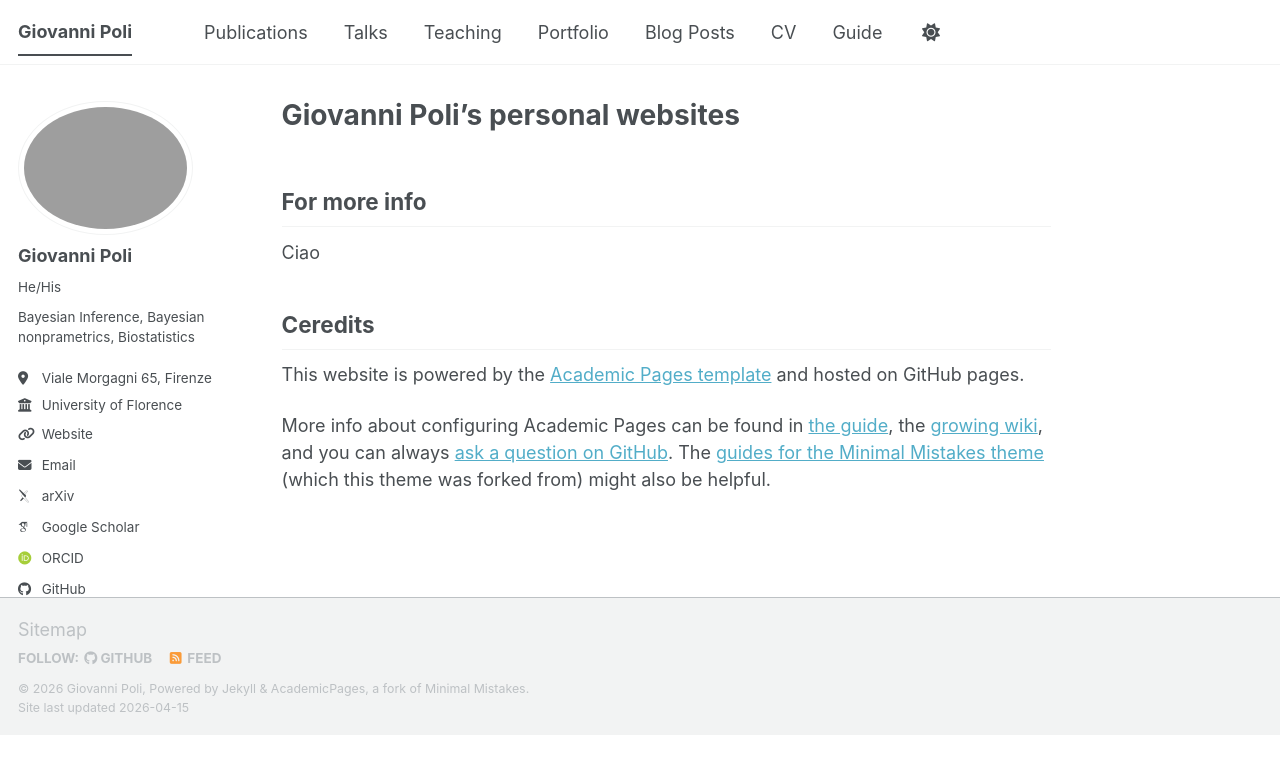
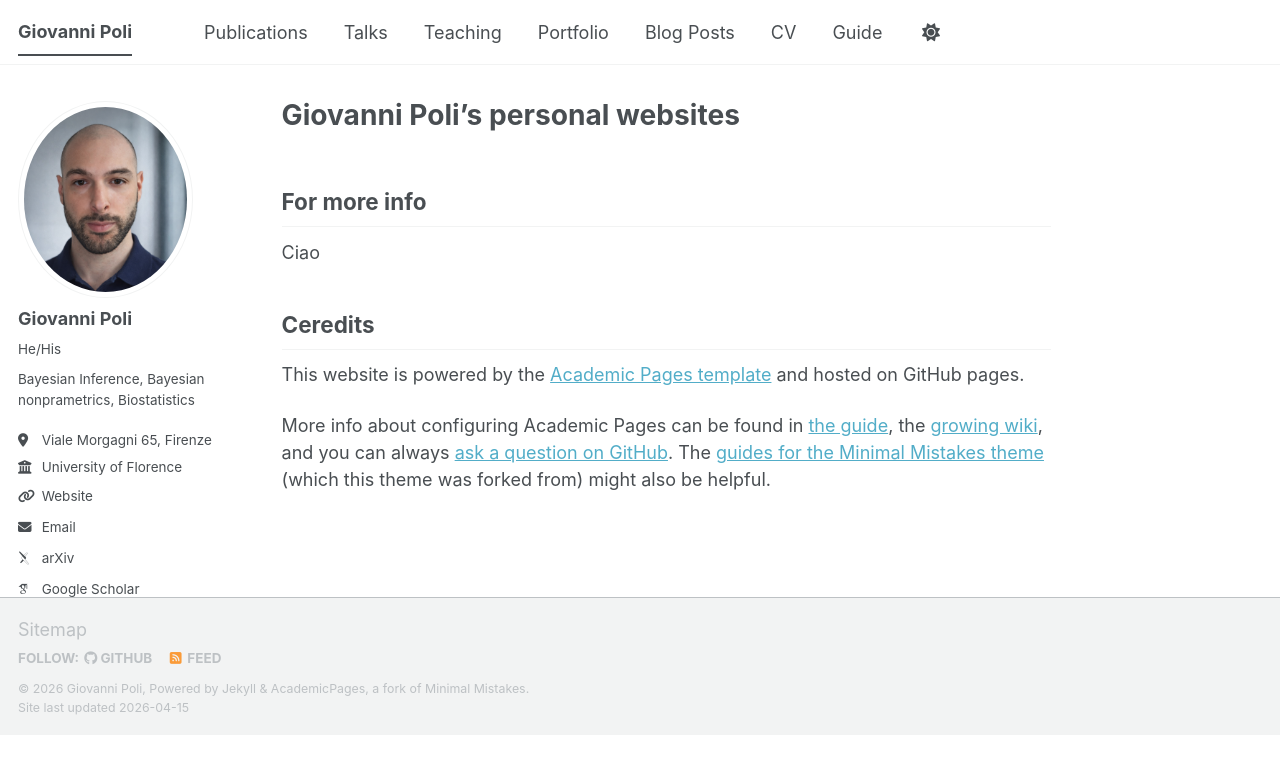
Before and after one commit to GiovanniPoli/GiovanniPoli.github.io, a Jekyll site: the page built from _pages/about.md, in a window 1280 px wide. Shown: the top 774 px of the page. Built offline with Jekyll 4.4.1, drawn with Linux system fonts in a browser that asks for light colours; some web fonts are replaced; a script bundle is joined from its source files by our own code; library files that are not in the unit come from our copies.

Commit message:
Update _config.yml

```diff
--- a/_config.yml
+++ b/_config.yml
@@ -22,7 +22,7 @@
 #               Additional customization can be done by editing /_includes/author-profile.html
 author:
   # Biographic information
-  avatar           :  #
+  avatar           :  profile.png
   name             : "Giovanni Poli"
   pronouns         : "He/His"
   bio              : "Bayesian Inference, Bayesian nonprametrics, Biostatistics"
@@ -106,7 +106,7 @@
   facebook:
     appid                :
     num_posts            : # 5 (default)
-    colorscheme          :  "light"  # (default), "dark"
+    colorscheme          :  "dark"  # (default), "light"
 staticman:
   allowedFields          : ['name', 'email', 'url', 'message']
   branch                 : "gh-pages" # "master", "gh-pages"
```
